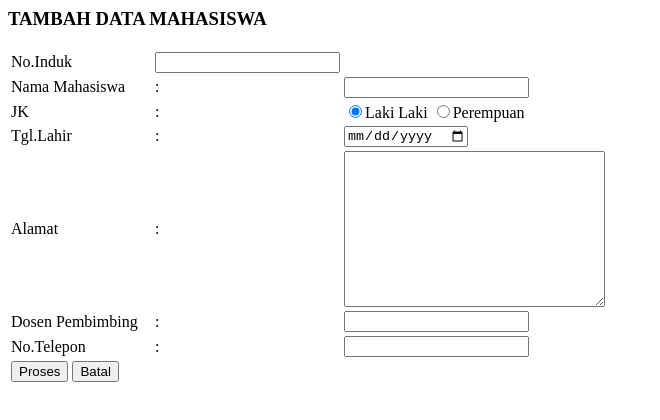
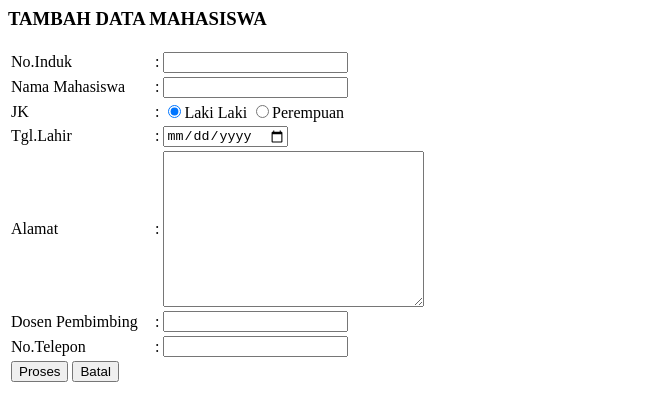
Before and after one commit to skariga-rplb-2026/latihan-html-sampai-tabel-Marsyaa00, a plain HTML site: page add.html in a window 1280 px wide. Shown: the whole page, without its empty margins (0-660 px from the left). Drawn offline with Linux system fonts and the light colour scheme.

Commit message:
commit
Pembetulan tugas add.html

```diff
--- a/add.html
+++ b/add.html
@@ -8,7 +8,7 @@
             <form action="tambah.php">
                 <tr>
                     <td width="140px">No.Induk</td>
-
+                    <td width="1px">:</td>
                     <td width="1px"><input type="text" name="noinduk" maxlength="12" /></td>
                 </tr>
                 <tr>
```
